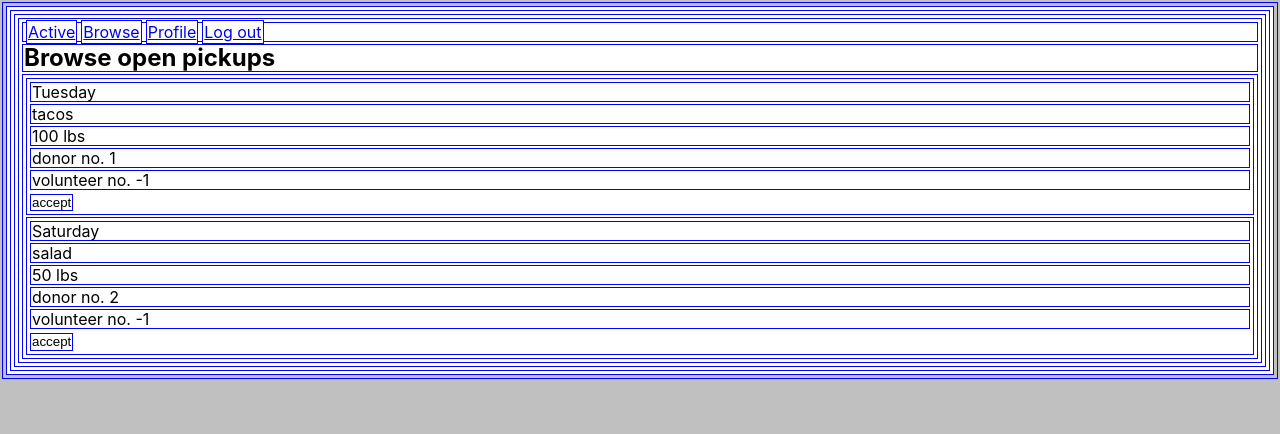
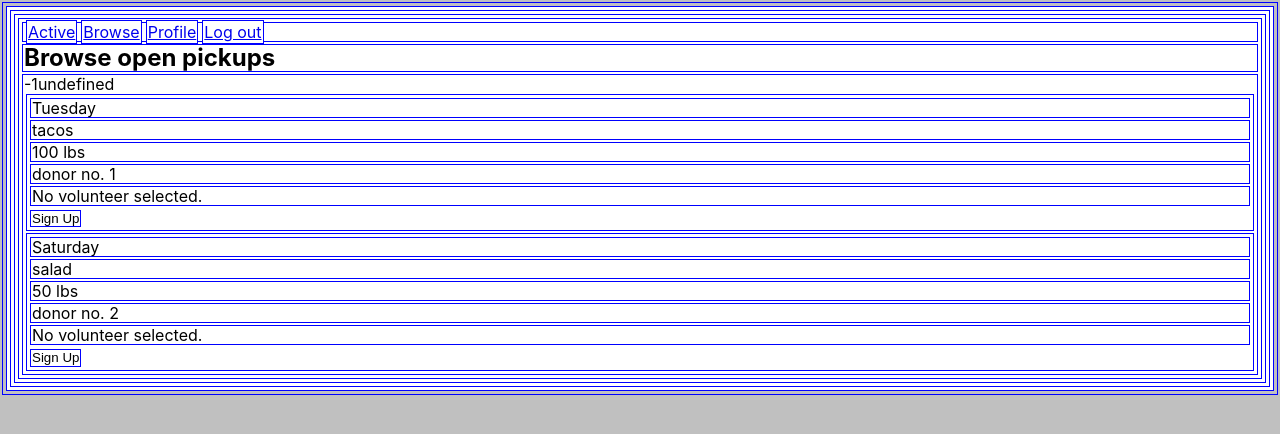
Before and after one commit to Replate2/Frontend, a React (Create React App) app: page /volunteer/browse in a window 1280 px wide. Shown: the top 434 px of the page. Built offline with nearby package versions, Linux system fonts and the light colour scheme.

Commit message:
refactor PickupList for more portability

```diff
--- a/src/components/donor.js
+++ b/src/components/donor.js
@@ -15,6 +15,8 @@ import Nav from "./nav";
 const Donor = () => {
     const [profile, setProfile] = useState({name: "jdoe", displayName: "John Doe", phone: "1234567890", address: "1 Main St."});
     const [profileErrors, setProfileErrors] = useState({name: "", displayName: "", phone: ""});
+    const [editedPickup, setEditedPickup] = useState({date: "", type: "", qty: ""});
+    const [pickupErrors, setPickupErrors] = useState({date: "", type: "", qty: ""});
     const [userID, setUserID] = useState(1);
 
     const updateProfile = (name, value) => {
@@ -22,7 +24,14 @@ const Donor = () => {
         // validation here
     }
 
+    const updatePickup = (name, value) => {
+        setEditedPickup({...editedPickup, [name]: value});
+        // validation here
+    }
+
     const saveProfile = () => {}; // send data to API
+
+    const savePickup = () => {};
 
     // useEffect to send a GET for data
 
@@ -40,11 +49,11 @@ const Donor = () => {
                 </Route>
                 <Route path="/donor/new">
                     <h2>Request pickup</h2>
-                    <PickupEdit pickup={{}} />
+                    <PickupEdit pickup={editedPickup} errors={pickupErrors} updatePickup={updatePickup} savePickup={editedPickup} />
                 </Route>
                 <Route path="/donor/active">
                     <h2>Active pickups</h2>
-                    <PickupList userID={userID} />
+                    <PickupList donorID={userID} />
                 </Route>
             </Switch>
         </div>
--- a/src/components/pickup.js
+++ b/src/components/pickup.js
@@ -2,8 +2,13 @@ import React from "react";
 
 // view single pickup {props: pickup data, button type to show}
 
-const Pickup = ({pickup, buttonType}) => {
+const Pickup = ({pickup, buttonAction, buttonText}) => {
     // todo: fetch the vitals of the donor and volunteer from `donorID` and `volunteerID`
+
+    const wrappedButtonAction = () => {
+        console.log(`WBA ID=${pickup.id}`);
+        buttonAction(pickup.id);
+    }
 
     return(
         <div>
@@ -17,11 +22,15 @@ const Pickup = ({pickup, buttonType}) => {
                 <p>address</p>*/}
             </div>
             <div>
-                volunteer no. {pickup.volunteerID}
+                {pickup.volunteerID > -1 ?
+                `volunteer no. ${pickup.volunteerID}`
+                :
+                "No volunteer selected."
+                }
                 {/*<p>volunteer's display name</p>
                 <p>phone number</p>*/}
             </div>
-            <button>{buttonType}</button>
+            <button onClick={wrappedButtonAction}>{buttonText}</button>
         </div>
     );
 }
--- a/src/components/pickupEdit.js
+++ b/src/components/pickupEdit.js
@@ -1,16 +1,40 @@
 import React from "react";
+import {Link} from "react-router-dom";
 
 // view single pickup {props: pickup data, commit action}
 
-const PickupEdit = () => {
+const PickupEdit = ({pickup, errors, updatePickup, savePickup}) => {
+    const wrappedUpdate = event => {
+        updatePickup(event.target.name, event.target.value);
+    }
+
+    const wrappedSave = event => {
+        event.preventDefault();
+        savePickup();
+    }
+
     return(
-        <div>
-            Edit a pickup.
-            <p>date and time</p>
-            <p>food type(s)</p>
-            <p>quantity</p>
-            <button>commit</button>
-        </div>
+        <form onSubmit={wrappedSave}>
+            <label>
+                Date and Time
+                <input name="date" value={pickup.date} onChange={wrappedUpdate} />
+            </label>
+            <label>
+                Description
+                <input name="type" value={pickup.type} onChange={wrappedUpdate} />
+            </label>
+            <label>
+                Quantity
+                <input name="qty" value={pickup.qty} onChange={wrappedUpdate} />
+            </label>
+            <div className="errorList">
+                <p>{errors.date}</p>
+                <p>{errors.type}</p>
+                <p>{errors.qty}</p>
+            </div>
+            <button onClick={wrappedSave}>Save</button>
+            <Link to="."><button>Cancel</button></Link>
+        </form>
     );
 }
 
--- a/src/components/pickupList.js
+++ b/src/components/pickupList.js
@@ -32,21 +32,62 @@ const dummyData = [
     },
 ];
 
-const PickupList = ({userID, buttonType}) => {
+const PickupList = ({volunteerID, donorID, userID}) => {
     const [pickups, setPickups] = useState([]);
-    const [editID, setEditID] = useState(-1);
+    const [allPickups, setAllPickups] = useState(dummyData);
 
     useEffect(() => {
-        setPickups(dummyData.filter(item => item.donorID === userID || item.volunteerID === userID));
-    }, [userID]);
+        if(donorID >= -1){
+            //console.log("filtering by donor ID");
+            //console.log(dummyData.filter(item => item.donorID === donorID));
+            setPickups(allPickups.filter(item => item.donorID === donorID));
+        }
+        else if(volunteerID >= -1){
+            //console.log("filtering by volunteer ID");
+            //console.log(dummyData.filter(item => item.volunteerID === volunteerID));
+            setPickups(allPickups.filter(item => item.volunteerID === volunteerID));
+        }
+    }, [volunteerID, donorID, allPickups]);
+
+    const applyVolunteerID = (pickupID) => {
+        //todo: API call
+
+        setAllPickups(allPickups.map(item => {
+            if(item.id === pickupID)
+            {
+                item.volunteerID = userID;
+                console.log(`Setting pickup ${pickupID} to volunteer ${userID}`);
+            }
+            return item;
+        }));
+    }
+
+    const startEdit = (pickupID) => {
+        // fill in the editing view state with the details of pickup #"pickupID"
+        // switch to the editing view
+    }
+
+    const buttonAction = () => {
+        if(volunteerID !== undefined) return applyVolunteerID;
+        else return startEdit;
+    }
+
+    const buttonText = () => {
+        if(volunteerID === -1){
+            return "Sign Up";
+        }
+        else if(volunteerID > -1){
+            return "Cancel";
+        }
+        else return "Edit";
+    }
 
     return(
         <div>
+            {volunteerID}
+            {`${donorID}`}
             {pickups.map(item =>
-                item.id === editID ?
-                <PickupEdit key={item.id} pickup={item} setEditID = {setEditID} setPickups = {setPickups} />
-                :
-                <Pickup key={item.id} pickup={item} setEditID = {setEditID} buttonType={buttonType} />
+                <Pickup key={item.id} pickup={item} buttonAction={buttonAction()} buttonText={buttonText()} />
             )}
         </div>
     );
--- a/src/components/volunteer.js
+++ b/src/components/volunteer.js
@@ -40,11 +40,11 @@ const Volunteer = () => {
                 </Route>
                 <Route path="/volunteer/browse">
                     <h2>Browse open pickups</h2>
-                    <PickupList userID={-1} buttonType="accept" />
+                    <PickupList volunteerID={-1} userID={userID} />
                 </Route>
                 <Route path="/volunteer/active">
                     <h2>Your assigned pickups</h2>
-                    <PickupList userID={userID} buttonType="cancel" />
+                    <PickupList volunteerID={userID} userID={-1} />
                 </Route>
             </Switch>
         </div>
```
Also changed, not shown: src/components/profileEdit.js (line endings or trailing spaces).
